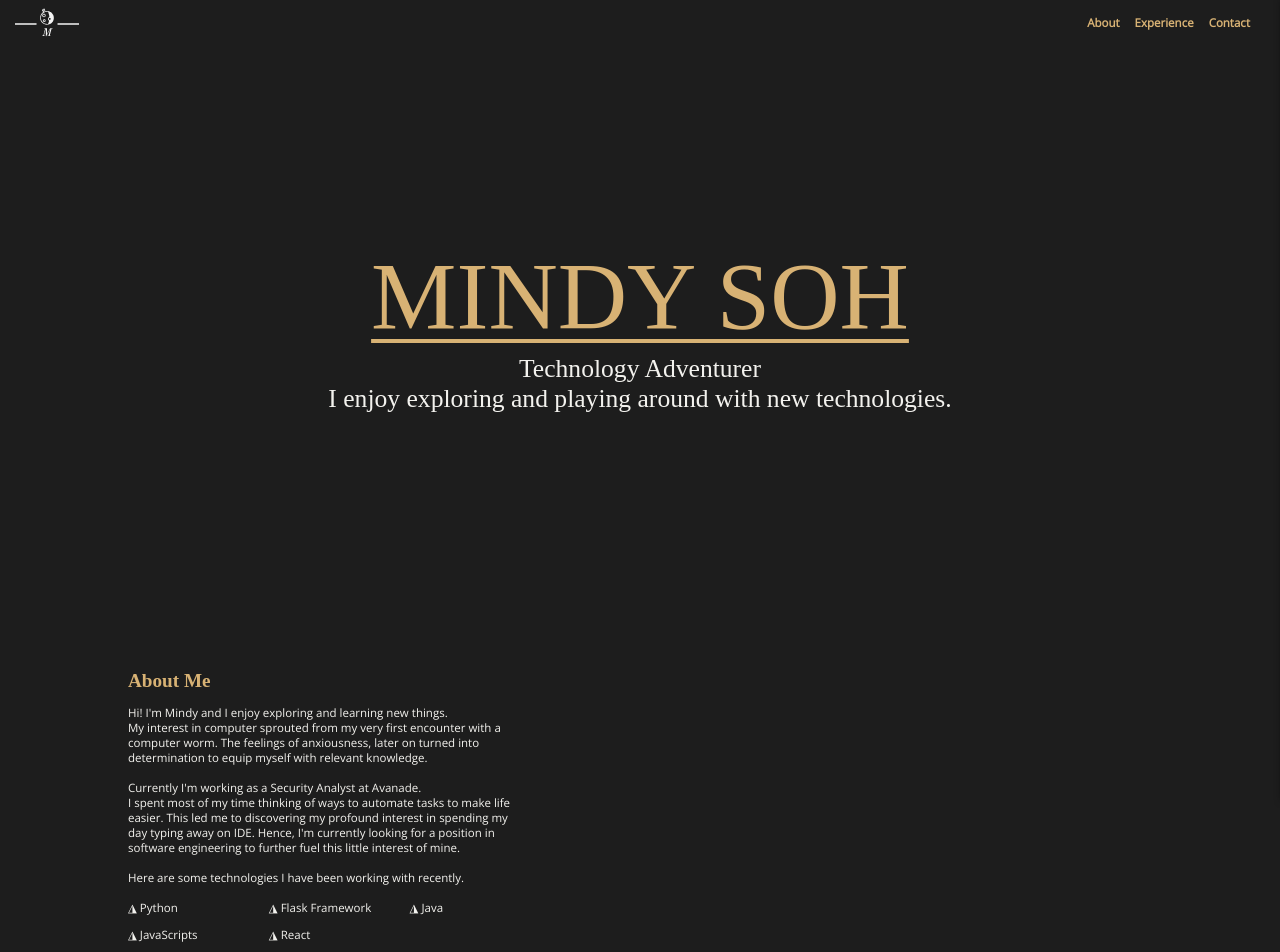
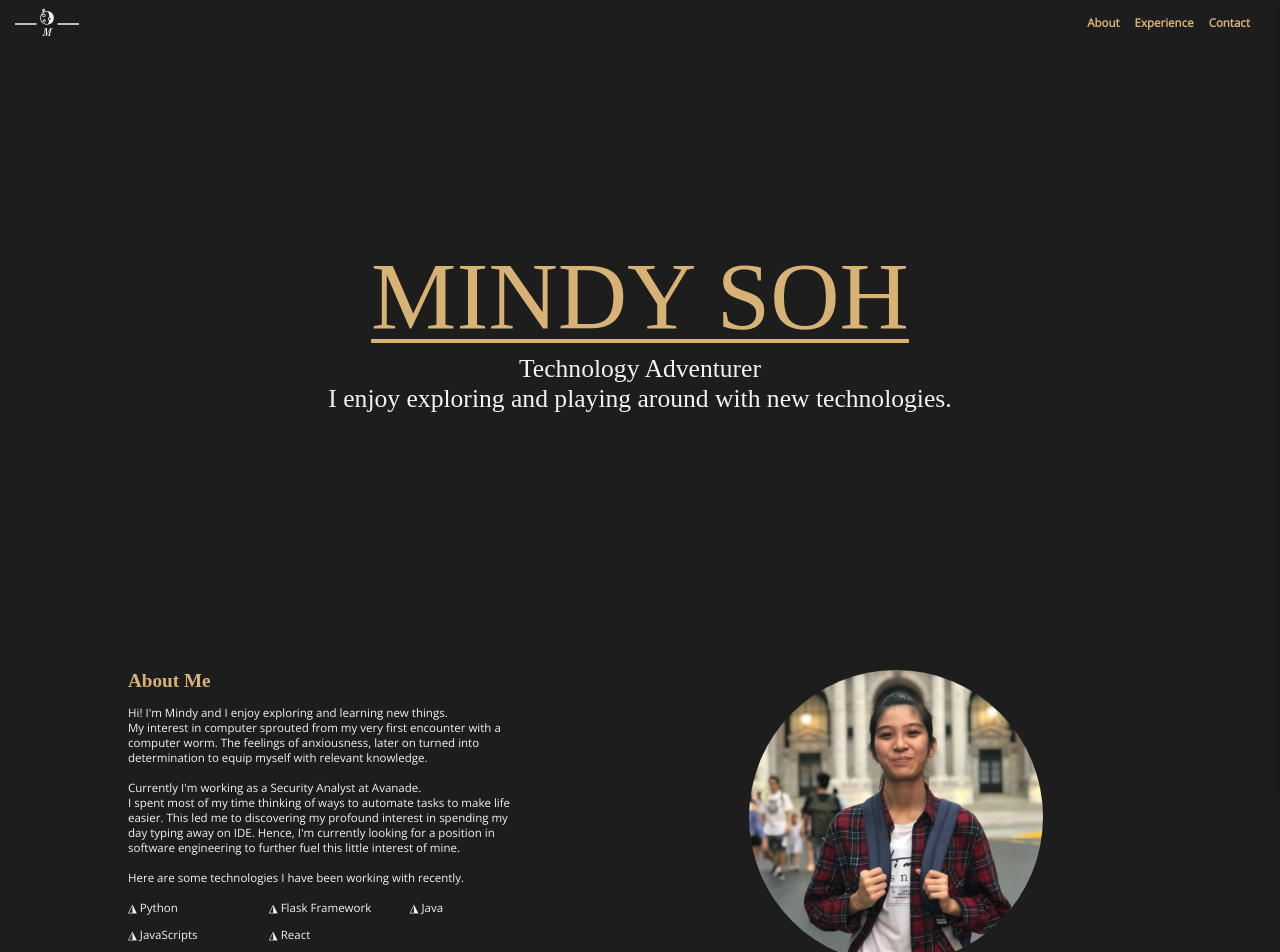
Before and after one commit to takoxz/personal-site, a React (Create React App) app: page / in a window 1280 px wide. Shown: the top 952 px of the page. Built offline with nearby package versions, Linux system fonts and the light colour scheme; a web font is replaced by a local one.

Commit message:
added profile image

```diff
--- a/src/components/Aboutme.js
+++ b/src/components/Aboutme.js
@@ -1,6 +1,6 @@
 import React from 'react'
 import "../styles/aboutme.scss";
-// import profImage from '../assets/profileImage.png';
+import profImage from '../assets/me.jpg';
 
 function Aboutme() {
   const skills = ['Python', "Flask Framework", "Java", "JavaScripts", "React"]
@@ -29,7 +29,7 @@ function Aboutme() {
 
         </div>
         <div className="divContent__right">
-
+          <img className="displayPhoto" src={profImage}/>
         </div>
     </div>
 
--- a/src/styles/aboutme.scss
+++ b/src/styles/aboutme.scss
@@ -26,8 +26,17 @@
 
 .divContent__text{
     width: 75%;
-
     @include mobile{
         width: 100%;
     }
 }
+
+.displayPhoto{
+    height: 23vw;
+    border-radius: 50%;
+
+    @include mobile{
+      margin: 15vw 0;
+      height: 45vw;
+    }
+}
```
Also changed, not shown: src/assets/me.jpg (added).
